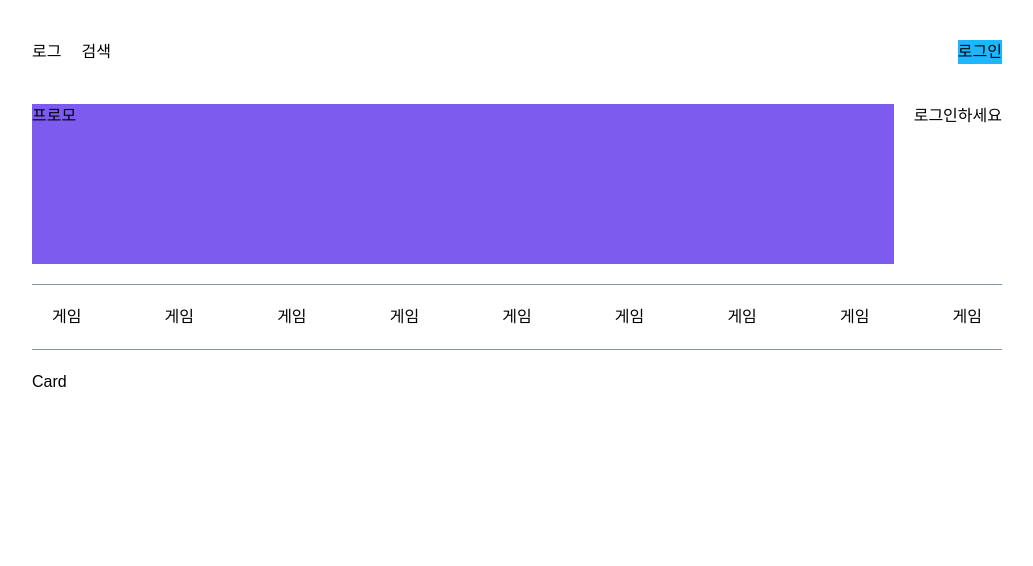
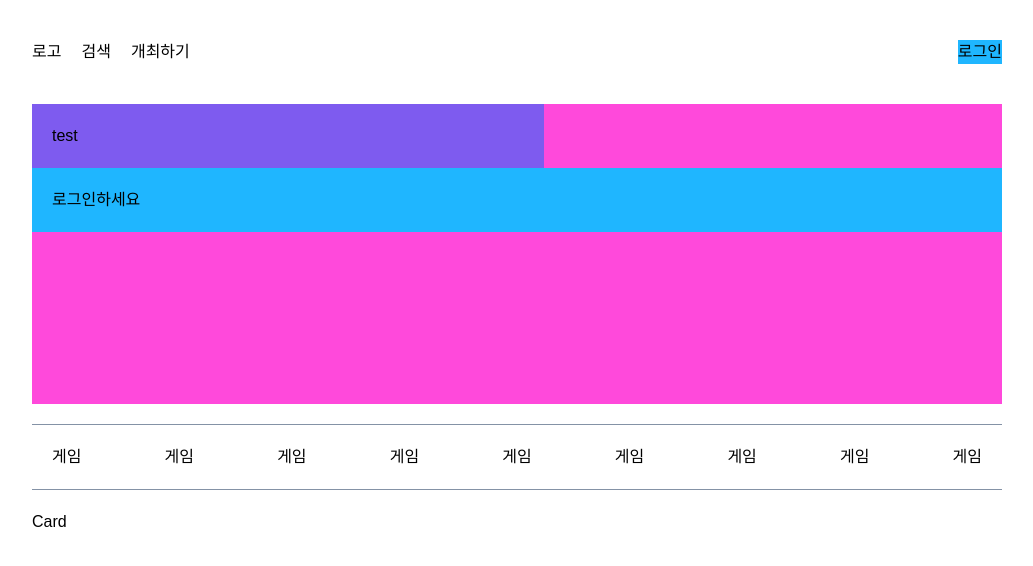
Before and after one commit to sonsodockje/wonder_mit, a React (Vite) app: page / in a window 1280 px wide. Shown: the top 566 px of the page, without its empty margins (123-1156 px from the left). Built offline with nearby package versions, Linux system fonts and the light colour scheme.

Commit message:
ING 메인페이지 gird 수정해야 함.

```diff
--- a/index.html
+++ b/index.html
@@ -11,6 +11,7 @@
 <body>
   <script type="module" src="/src/firebase/index.js"></script>
   <div id="root"></div>
+
   <script type="module" src="/src/main.tsx"></script>
 </body>
 
--- a/package.json
+++ b/package.json
@@ -10,6 +10,7 @@
     "preview": "vite preview"
   },
   "dependencies": {
+    "@toast-ui/editor": "^3.2.2",
     "firebase": "^10.11.1",
     "localforage": "^1.10.0",
     "match-sorter": "^6.3.4",
@@ -17,6 +18,7 @@
     "react-dom": "^18.2.0",
     "react-router-dom": "^6.23.0",
     "sort-by": "^1.2.0",
+    "swiper": "^11.1.1",
     "zustand": "^4.5.2"
   },
   "devDependencies": {
--- a/src/components/Nav.tsx
+++ b/src/components/Nav.tsx
@@ -24,9 +24,12 @@ function Nav() {
     <div className="container my-10 flex flex-row justify-between">
       <div className="flex flex-row gap-5">
         <div className="cursor-pointer">
-          <Link to={"/"}>로그</Link>
+          <Link to={"/"}>로고</Link>
         </div>
         <div>검색</div>
+        <div>
+          <Link to={"upload"}>개최하기</Link>
+        </div>
       </div>
       <div>{isLogin ? <Logout /> : <Login />}</div>
     </div>
@@ -44,7 +47,9 @@ function Logout() {
 
   return (
     <div className="flex flex-row gap-5">
-      <div>마이페이지</div>
+      <div>
+        <Link to={"mypage"}>마이페이지</Link>
+      </div>
       <button onClick={out} className="bg-blue">
         로그아웃
       </button>
--- a/src/components/main/Promo.tsx
+++ b/src/components/main/Promo.tsx
@@ -1,9 +1,33 @@
-function Promo() {
+import { Swiper, SwiperSlide } from "swiper/react";
+import "swiper/css";
+
+export default function Promo() {
+  const data = [
+    {
+      name: "test",
+    },
+    {
+      name: "test2",
+    },
+  ];
+
   return (
-    <div>
-      <div className="h-40 bg-purple ">프로모</div>
+    <div className="max-w-lg bg-purple p-5 ">
+      <div className="">
+        <Swiper>
+          {data.map((data) => (
+            <SwiperSlide>
+              <PromoCard data={data} />
+            </SwiperSlide>
+          ))}
+        </Swiper>
+      </div>
     </div>
   );
 }
 
-export default Promo;
+function PromoCard({ data }: any) {
+  return <p>{data.name}</p>;
+}
+
+// https://swiperjs.com/react
--- a/src/components/main/UserSimpleInfo.tsx
+++ b/src/components/main/UserSimpleInfo.tsx
@@ -4,7 +4,11 @@ export default function UserSimpleInfo() {
   const isLogin = useUserStore((state: any) => state.isLogin);
 
   if (!isLogin) {
-    return <div>로그인하세요</div>;
+    return (
+      <div className="p-5  bg-blue">
+        <p>로그인하세요</p>
+      </div>
+    );
   }
 
   const userDataString = localStorage.getItem("data");
@@ -13,10 +17,10 @@ export default function UserSimpleInfo() {
     const userData = JSON.parse(userDataString);
     // console.log(userData);
     return (
-      <>
+      <div className="p-5 bg-blue">
         <p>{userData.displayName} 님</p>
         <img src={userData.photoURL} alt="" />
-      </>
+      </div>
     );
   }
 }
--- a/src/main.tsx
+++ b/src/main.tsx
@@ -1,23 +1,37 @@
 import React from "react";
 import ReactDOM from "react-dom/client";
-
+import { createBrowserRouter, RouterProvider } from "react-router-dom";
 import "./index.css";
-
-import { createBrowserRouter, RouterProvider } from "react-router-dom";
 
 import RootLayout from "./pages/RootLayout";
 import MainPage from "./pages/MainPage";
 import AuthPage from "./pages/AuthPage";
+import UploadPage from "./pages/UploadPage";
+import MyPage from "./pages/MyPage";
+import DetailPage from "./pages/DetailPage";
 
 const router = createBrowserRouter([
   {
     path: "/",
     element: <RootLayout />,
+    errorElement: <p>분명히 에러가 떳슈.</p>,
     children: [
       { index: true, element: <MainPage /> },
       {
         path: "auth",
         element: <AuthPage />,
+      },
+      {
+        path: "upload",
+        element: <UploadPage />,
+      },
+      {
+        path: "mypage",
+        element: <MyPage />,
+      },
+      {
+        path: "detail/:id",
+        element: <DetailPage />,
       },
     ],
   },
--- /dev/null
+++ b/src/pages/DetailPage.tsx
@@ -0,0 +1,5 @@
+function DetailPage() {
+  return <div>DetailPage</div>;
+}
+
+export default DetailPage;
--- a/src/pages/MainPage.tsx
+++ b/src/pages/MainPage.tsx
@@ -6,13 +6,9 @@ import UserSimpleInfo from "../components/main/UserSimpleInfo";
 function MainPage() {
   return (
     <div>
-      <div className="flex flex-row gap-5">
-        <div className="grow">
-          <Promo />
-        </div>
-        <div className="flex-none">
-          <UserSimpleInfo />
-        </div>
+      <div className="gird gap-5 h-[300px] bg-pink">
+        <Promo />
+        <UserSimpleInfo />
       </div>
       <div>
         <Filter />
--- /dev/null
+++ b/src/pages/MyPage.tsx
@@ -0,0 +1,11 @@
+import UserSimpleInfo from "../components/main/UserSimpleInfo";
+
+function MyPage() {
+  return (
+    <div>
+      <UserSimpleInfo />
+    </div>
+  );
+}
+
+export default MyPage;
--- /dev/null
+++ b/src/pages/UploadPage.tsx
@@ -0,0 +1,22 @@
+import { useNavigate } from "react-router-dom";
+import { useUserStore } from "../store/userInfo";
+import { useEffect } from "react";
+
+function UploadPage() {
+  const navigate = useNavigate();
+  const isLogin = useUserStore((state: any) => state.isLogin);
+
+  useEffect(() => {
+    if (!isLogin) {
+      return navigate("auth");
+    }
+  }, []);
+
+  return (
+    <div>
+      <div className="" id="editor"></div>
+    </div>
+  );
+}
+
+export default UploadPage;
```
Also changed, not shown: 1 other file (tests, documents, lock files or other folders).
